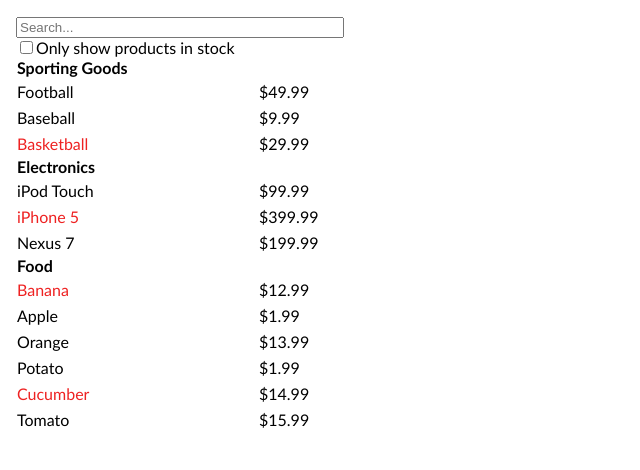
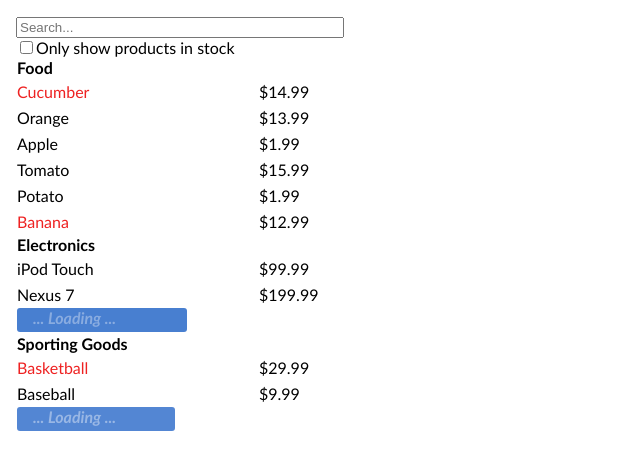
Before and after one commit to VQ24/VQ24, a React (Create React App) app: page / in a window 1280 px wide. Shown: the top 470 px of the page, without its empty margins (0-640 px from the left). Built offline with nearby package versions, Linux system fonts and the light colour scheme.

Commit message:
asyncronous loading implemented

```diff
--- a/src/App.js
+++ b/src/App.js
@@ -2,15 +2,15 @@ import React, { Component } from 'react';
 import { Table } from './table/table';
 import { AddModal } from './add-modal/add-modal';
 import { Search } from './search/search';
-import { STORE } from './common/constants';
 import { Counter } from './common/utils';
+import { getData as fetchData } from './request-emulation/request-emulation';
 import { filterBySearchStringAndIncludeCheckbox as filterFunc } from './common/utils';
 import './App.css';
 
 class App extends Component {
   constructor(props) {
     super(props);
-    this.initialStore = STORE;
+    this.initialStore = [];
     this.state = {
       store: this.initialStore,
       showOnlyStocked: false,
@@ -26,6 +26,38 @@ class App extends Component {
     this.listItemAction = this.listItemAction.bind(this);
     this.addItem = this.addItem.bind(this);
     this.closeModal = this.closeModal.bind(this);
+  }
+
+  componentDidMount() {
+    this.loadData();
+  }
+
+  loadData() {
+    fetchData().forEach(item => item
+      .then(loadingData => {
+        this.initialStore.push(loadingData);
+        this.setState({
+          store: this.initialStore.filter(filterFunc(this.state.searchFilter, this.state.showOnlyStocked)),
+        });
+        return loadingData;
+      })
+      .then(loadedData => {
+        setTimeout(() => {
+          this.initialStore.filter(data => data.id === loadedData.id)[0] = Object.assign(loadedData, {loading: false});
+          this.setState({
+            store: this.initialStore.filter(filterFunc(this.state.searchFilter, this.state.showOnlyStocked)),
+          });
+        }, loadedData.loadingTime);
+      })
+    )
+  }
+
+  reloadData = () => {
+    this.initialStore = [];
+    this.setState({
+      store: this.initialStore.filter(filterFunc(this.state.searchFilter, this.state.showOnlyStocked)),
+    });
+    this.loadData()
   }
 
   onFilterChange = (filterString) => {
@@ -97,6 +129,17 @@ class App extends Component {
   }
 
   render() {
+
+    const renderReloadButton = () => {
+      const allLoaded = this.state.store && this.state.store.length && this.state.store.filter(item => item.loading).length === 0;
+      return allLoaded ?
+        <button
+          className="dialog-button"
+          onClick={this.reloadData}
+        >Reload</button>
+      : null;
+    }
+
     return (
       <div className="margin-medium">
         <Search
@@ -117,6 +160,9 @@ class App extends Component {
           closeModal = {this.closeModal}
           addItem={this.addItem}
         />
+        <div className="margin-medium">
+          {renderReloadButton()}
+        </div>
       </div>
     );
   }
--- a/src/common/utils.js
+++ b/src/common/utils.js
@@ -45,6 +45,7 @@ export function validateField(name, value, initialState) {
       }
         validationPriceValid = true;
         validationErrors.itemPrice = '';
+        break;
     }
     default: break;
   }
--- /dev/null
+++ b/src/request-emulation/request-emulation.js
@@ -0,0 +1,15 @@
+import { STORE } from '../common/constants';
+
+export function getData() {
+  return STORE.map(item => getLine(item));
+}
+
+function getLine(item) {
+  return new Promise ((resolve, reject) => {
+    const getRequestAnswerTime = 500 + Math.random()*3000;
+    const loadingRequestTime = 1000 + Math.random()*2000;
+    setTimeout(() => {
+      resolve (Object.assign(item, {loading: true, loadingTime: loadingRequestTime}));
+    }, getRequestAnswerTime)
+  })
+}
--- a/src/table/list/list-item/list-item.css
+++ b/src/table/list/list-item/list-item.css
@@ -48,3 +48,27 @@ tr:hover .action-link {
   text-shadow: -1px -1px var(--green-color-dark);
   text-shadow: 1px 1px var(--green-color-light);
 }
+
+@keyframes loading {
+  from {
+    width: 0%;
+    opacity: .2;
+    color: white;
+  }
+  to {
+    width: 100%;
+    opacity: 1;
+    color: rgb(0, 76, 190);
+  }
+}
+
+.loading-bar {
+  height: 1.5rem;
+  border-radius: 3px;
+  background-color: rgb(0, 76, 190);
+  padding-left: 1rem;
+  font-weight: bold;
+  font-style: italic;
+  animation-name: loading;
+  animation-timing-function: linear;
+}
--- a/src/table/list/list-item/list-item.js
+++ b/src/table/list/list-item/list-item.js
@@ -32,15 +32,27 @@ export class ListItem extends Component {
     >+</button>
     : <div className='action-link'></div>
 
+    const renderProgressBar = (loadingTime) => {
+      return (
+        <div>
+          <div className="loading-bar" style={{animationDuration: loadingTime/1000 + 's'}} >
+            ... Loading ...
+          </div>
+        </div>
+      )
+    }
+
     return (
       <tr>
-        <td className={!this.props.stocked ? 'unstocked-item' : ''}>{this.props.name}</td>
-        <td>${this.props.price}</td>
+        <td className={!this.props.stocked ? 'unstocked-item' : ''}>
+          {this.props.loading ? renderProgressBar(this.props.loadingTime) : this.props.name}
+        </td>
+        <td>{!this.props.loading ? `$${this.props.price}` : null}</td>
         <td className='button-cell'>
-          {renderAddButton(!this.props.blocked)}
+          {renderAddButton(!this.props.blocked && !this.props.loading)}
         </td>
         <td className='button-cell'>
-          {renderDeleteButton(!this.props.blocked)}
+          {renderDeleteButton(!this.props.blocked && !this.props.loading)}
         </td>
       </tr>
     );
--- a/src/table/list/list.js
+++ b/src/table/list/list.js
@@ -21,6 +21,8 @@ export class List extends Component {
           stocked={listItem.stocked}
           name={listItem.name}
           price={listItem.price}
+          loading={listItem.loading}
+          loadingTime={listItem.loadingTime}
           listItemAction={this.listItemAction}
           blocked={this.props.blocked}
         />
```
